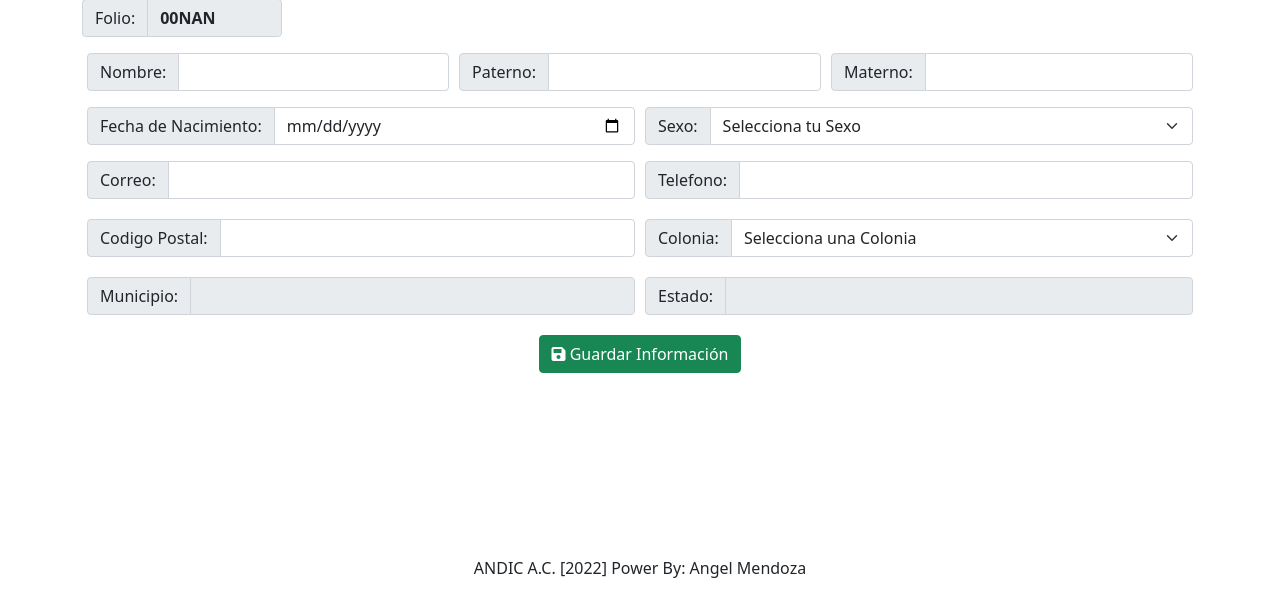
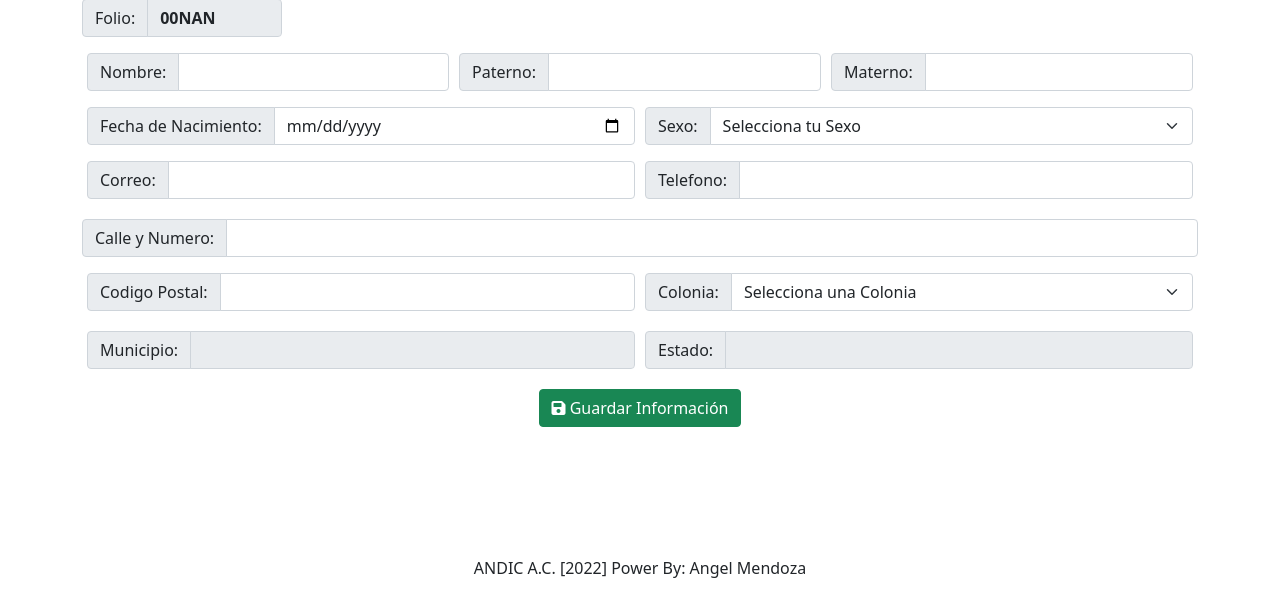
Before and after one commit to AngelMendozaDev/Andic, a PHP site: page /templates/users.php in a window 1280 px wide. Shown: the part 210-800 px from the top of the page. Run offline with PHP 8.4, Linux system fonts and the light colour scheme; the visitor is signed in with stand-in values (Sample User, id 1); data that the repository does not hold is empty; style sheets or scripts are compiled from the project's sources.

Commit message:
Users 90%

```diff
--- a/db/Procedures_Andic2022.sql
+++ b/db/Procedures_Andic2022.sql
@@ -9,6 +9,7 @@ DELIMITER $$
         in date_p date,
         in mail varchar(60),
         in phone varchar(10),
+        in street varchar(60),
         in codep int
     )
     begin
@@ -16,7 +17,7 @@ DELIMITER $$
 		INSERT INTO persona (nombre,app,apm,sexo,fecha_nac,correo,tel,estado) VALUES (name_p, app_p, apm_p, sex, date_p, mail, phone,1);
 		SET lastID = LAST_INSERT_ID();
         IF lastID > 0 then
-			INSERT INTO domicilio(id_dom, calle, cp) VALUES (lastID, "SIN CALLE", codep);
+			INSERT INTO domicilio(id_dom, calle, cp) VALUES (lastID, street, codep);
 			INSERT INTO angeles(id_angel,pass,picture,perfil) VALUES (lastID,"AndicAC123",'noImg.png',1);
 			commit;
 		else
--- a/models/Comunity.php
+++ b/models/Comunity.php
@@ -54,8 +54,8 @@ class Comunity extends General
     {
         if (self::userExist($object['mail'], $object['phone']) == false) {
             $conec = General::getConexion();
-            $query = $conec->prepare('CALL newUser(?,?,?,?,?,?,?,?)');
-            $query->bind_param('ssssssss', $object['nombre'], $object['app'], $object['apm'], $object['sexo'], $object['nacimiento'], $object['mail'], $object['phone'], $object['col']);
+            $query = $conec->prepare('CALL newUser(?,?,?,?,?,?,?,?,?)');
+            $query->bind_param('sssssssss', $object['nombre'], $object['app'], $object['apm'], $object['sexo'], $object['nacimiento'], $object['mail'], $object['phone'],$object['street'], $object['col']);
             $res = $query->execute();
 
             $query->close();
@@ -83,7 +83,7 @@ class Comunity extends General
 
     public function getUser($person){
         $conec = General::getConexion();
-        $query = $conec->prepare("SELECT p.*, d.calle, d.cp FROM persona AS p INNER JOIN domicilio AS d ON d.id_dom = p.id_p WHERE p.id_p = ?");
+        $query = $conec->prepare("SELECT p.*, d.calle, d.cp AS folCP, c.cp, c.col FROM persona AS p INNER JOIN domicilio AS d ON d.id_dom = p.id_p INNER JOIN cp_col AS c ON c.n_registro = d.cp WHERE p.id_p = ?");
         $query->bind_param('s',$person);
         $query->execute();
         $res = $query->get_result();
--- a/resources/js/users.js
+++ b/resources/js/users.js
@@ -7,6 +7,30 @@ function getFolio() {
         success: function (response) {
             response = "" + (parseInt(response) + 1);
             $('#folio').val(response.padStart(5, 0));
+        }
+    });
+}
+
+function getCP(cp) {
+    $.ajax({
+        url: '../controllers/users.php',
+        type: 'POST',
+        data: { Action: "getCol", cp },
+        success: function (response) {
+            $('#col').empty()
+            $('#col').append("<option value='' selected='true' disabled>Selecciona una Colonia</option>");
+            if (response.trim() == -1) {
+                $('#codePos').addClass("error")
+            }
+            else {
+                $('#codePos').removeClass("error")
+                data = JSON.parse(response);
+                $.each(data, function (key, item) {
+                    $('#col').append("<option value='" + item.folio + "'>" + item.col + "</option>")
+                });
+                $('#mun').val(data[0].mun);
+                $('#edo').val(data[0].edo);
+            }
         }
     });
 }
@@ -77,10 +101,8 @@ function viewUser(person) {
         success: function (response) {
             console.log(response);
             data = JSON.parse(response);
-            $('#lienzo').append("<div class='input-group mb-3'>" +
-                "<span class='input-group-text'>Calle:</span>" +
-                "<input type='text' class='form-control' name='calle' id='calle' maxlength='10' oninput='if (this.value.length > this.maxLength) this.value = this.value.slice(0, this.maxLength);' required>" +
-                "</div>");
+            getCP(data.cp);
+            $('#folio').val(data.id_p);
             $('#nombre').val(data.nombre);
             $('#app').val(data.app);
             $('#apm').val(data.apm);
@@ -88,7 +110,11 @@ function viewUser(person) {
             $('#sexo').val(data.sexo);
             $('#mail').val(data.correo);
             $('#phone').val(data.tel);
-
+            $('#calle').val(data.calle);
+            $('#codePos').val(data.cp);
+            $('#col').empty();
+            $("#col").append("<option value='"+data.folCP+"' selected='true'>"+data.col+"</option>")
+            $("#col").val(data.folCP);
         }
     });
 }
@@ -99,27 +125,7 @@ $(function () {
 
     $('#codePos').keyup(function () {
         value = $('#codePos').val();
-        $.ajax({
-            url: '../controllers/users.php',
-            type: 'POST',
-            data: { Action: "getCol", cp: value },
-            success: function (response) {
-                $('#col').empty()
-                $('#col').append("<option value='' selected='true' disabled>Selecciona una Colonia</option>");
-                if (response.trim() == -1) {
-                    $('#codePos').addClass("error")
-                }
-                else {
-                    $('#codePos').removeClass("error")
-                    data = JSON.parse(response);
-                    $.each(data, function (key, item) {
-                        $('#col').append("<option value='" + item.folio + "'>" + item.col + "</option>")
-                    });
-                    $('#mun').val(data[0].mun);
-                    $('#edo').val(data[0].edo);
-                }
-            }
-        });
+        getCP(value);
     });
 
 });
--- a/templates/users.php
+++ b/templates/users.php
@@ -73,8 +73,9 @@ $request = $model->getUsers();
                     <input type="number" class="form-control" name="phone" id="phone" maxlength="10" oninput="if(this.value.length > this.maxLength) this.value = this.value.slice(0, this.maxLength);" required>
                 </div>
             </div>
-            <div id="lienzo">
-
+            <div class="input-group mb-3">
+                <span class="input-group-text">Calle y Numero:</span>
+                <input type="text" class="form-control" name="street" id="calle" maxlength="60" style="text-transform: uppercase;" required>
             </div>
             <div class="flex-cont">
                 <div class="input-group">
@@ -131,7 +132,7 @@ $request = $model->getUsers();
                         <td><?php echo $item['apm']; ?></td>
                         <td><?php echo $item['correo']; ?></td>
                         <td>
-                            <button class="btn btn-primary btn-small" onclick="viewUser(`<?php echo $item['id_p'];?>`)">
+                            <button class="btn btn-primary btn-small" onclick="viewUser(`<?php echo $item['id_p']; ?>`)">
                                 <i class="fa fa-eye" aria-hidden="true"></i>
                             </button>
                             <button class="btn btn-success btn-small">
@@ -150,6 +151,7 @@ $request = $model->getUsers();
 <script src="../resources/libs/datatable/js/dataTables.bootstrap5.min.js"></script>
 <script src="../resources/libs/datatable/js/dataTables.buttons.min.js"></script>
 <script>
-    viewFlag = "<?php if(isset($_GET['view'])) echo $_GET['view']; else echo 'N'; ?>";
+    viewFlag = "<?php if (isset($_GET['view'])) echo $_GET['view'];
+                else echo 'N'; ?>";
 </script>
 <script src="../resources/js/users.js"></script>
```
